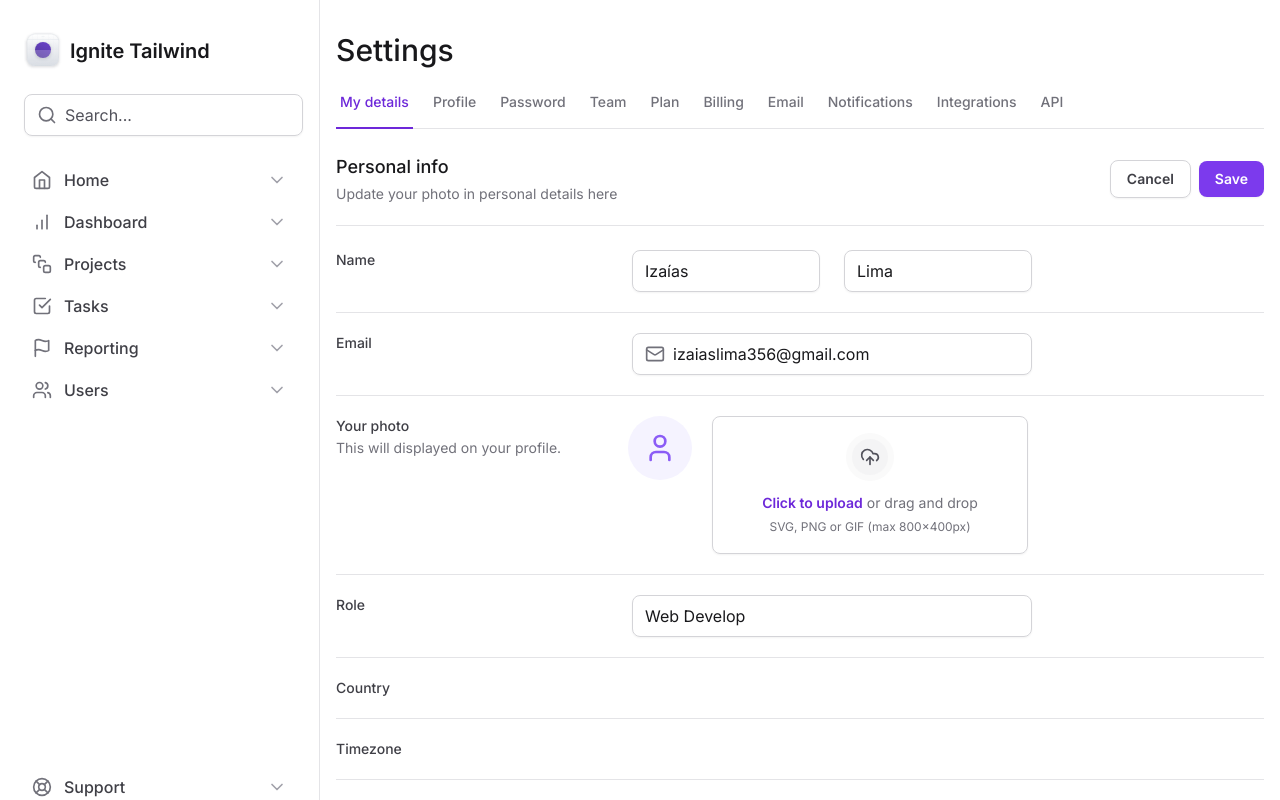
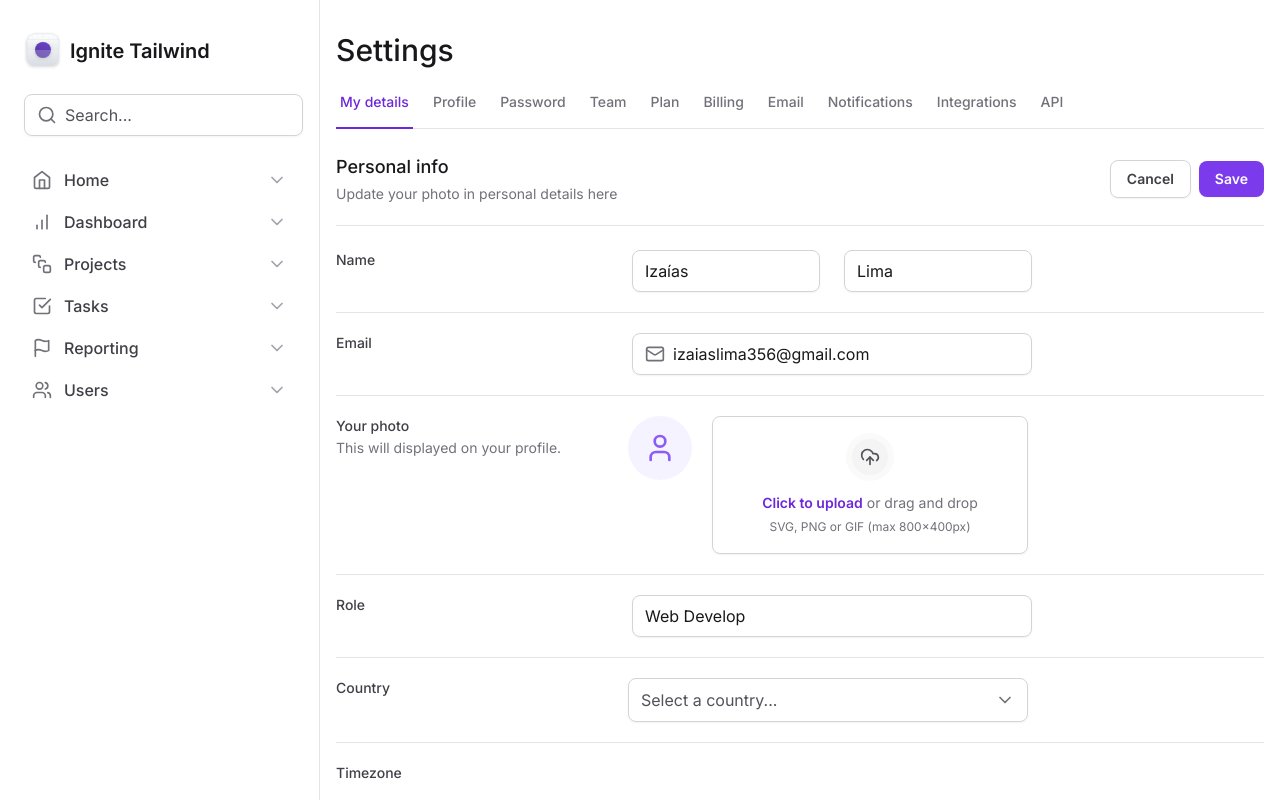
Before and after one commit to izaiasmorais/ignite-tailwind, a Next.js app: page / in a window 1280 px wide. Shown: the top 800 px of the page. Built offline with nearby package versions, Linux system fonts and the light colour scheme.

Commit message:
chore: set up country select component

```diff
--- a/package.json
+++ b/package.json
@@ -9,6 +9,7 @@
     "lint": "next lint"
   },
   "dependencies": {
+    "@radix-ui/react-select": "^1.2.2",
     "@radix-ui/react-tabs": "^1.0.4",
     "@types/node": "20.5.7",
     "@types/react": "18.2.21",
--- a/src/app/page.tsx
+++ b/src/app/page.tsx
@@ -1,7 +1,8 @@
 import { SettingsTabs } from "@/components/settings-tabs";
 import { InputControl, InputPrefix, InputRoot } from "@/components/input";
-import { Mail, UploadCloud, User } from "lucide-react";
+import { ChevronDown, Mail, UploadCloud, User } from "lucide-react";
 import * as FileInput from "@/components/form/file-input";
+import { Select } from "@/components/form/select";
 
 export default function Home() {
 	return (
@@ -119,7 +120,7 @@ export default function Home() {
 							Country
 						</label>
 
-						<div></div>
+						<Select />
 					</div>
 
 					<div className="grid gap-3 grid-cols-form pt-5">
--- /dev/null
+++ b/src/components/form/select.tsx
@@ -0,0 +1,62 @@
+"use client";
+import * as SelectPrimitive from "@radix-ui/react-select";
+import { Check, ChevronDown } from "lucide-react";
+
+export function Select() {
+	return (
+		<SelectPrimitive.Root>
+			<SelectPrimitive.Trigger
+				className="flex h-11 w-full items-center justify-between gap-2 px-3 py-2 shadow-sm
+							rounded-lg border border-zinc-300 data-[placeholder]:text-zinc-600"
+			>
+				<SelectPrimitive.Value
+					placeholder="Select a country..."
+					className="text-black"
+				/>
+				<SelectPrimitive.Icon>
+					<ChevronDown className="h-5 w-5 text-zinc-500" />
+				</SelectPrimitive.Icon>
+			</SelectPrimitive.Trigger>
+
+			<SelectPrimitive.Portal>
+				<SelectPrimitive.Content
+					side="bottom"
+					sideOffset={8}
+					position="popper"
+					className="z-10 rounded-lg border border-zinc-300 bg-white
+					w-[--radix-select-trigger-width]"
+				>
+					<SelectPrimitive.Viewport>
+						<SelectPrimitive.Item
+							value="br"
+							className="flex items-center gap-2 px-3 py-2.5 outline-none justify-between
+							data-[highlighted]:bg-zinc-50"
+						>
+							<SelectPrimitive.ItemText className="text-black">
+								Brazil
+							</SelectPrimitive.ItemText>
+
+							<SelectPrimitive.ItemIndicator>
+								<Check className="h-4 w-4 text-violet-500" />
+							</SelectPrimitive.ItemIndicator>
+						</SelectPrimitive.Item>
+
+						<SelectPrimitive.Item
+							value="us"
+							className="flex items-center gap-2 px-3 py-2.5 outline-none justify-between
+							data-[highlighted]:bg-zinc-50"
+						>
+							<SelectPrimitive.ItemText className="text-black">
+								United States
+							</SelectPrimitive.ItemText>
+
+							<SelectPrimitive.ItemIndicator>
+								<Check className="h-4 w-4 text-violet-500" />
+							</SelectPrimitive.ItemIndicator>
+						</SelectPrimitive.Item>
+					</SelectPrimitive.Viewport>
+				</SelectPrimitive.Content>
+			</SelectPrimitive.Portal>
+		</SelectPrimitive.Root>
+	);
+}
```
Also changed, not shown: 1 other file (tests, documents, lock files or other folders).
